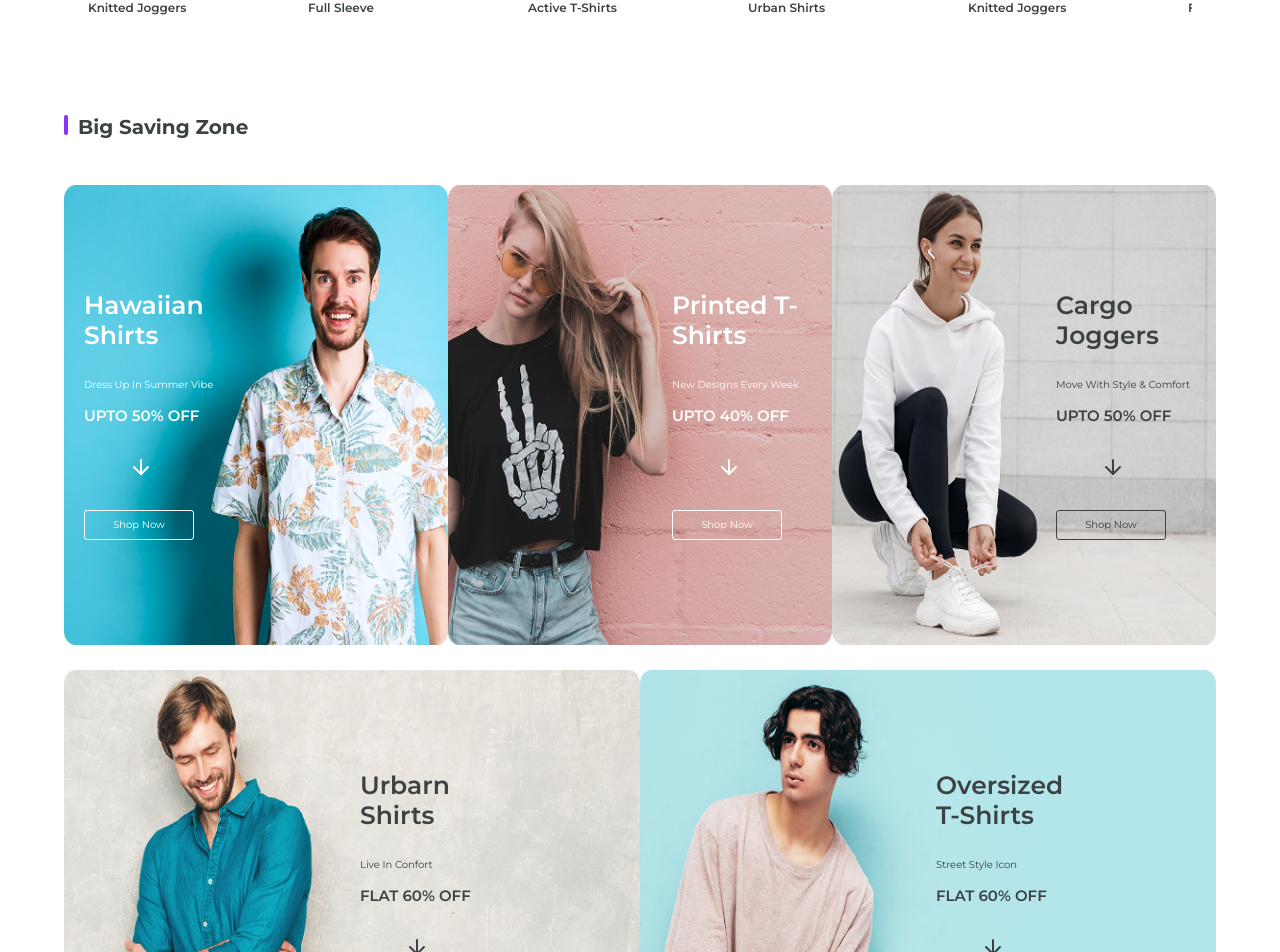
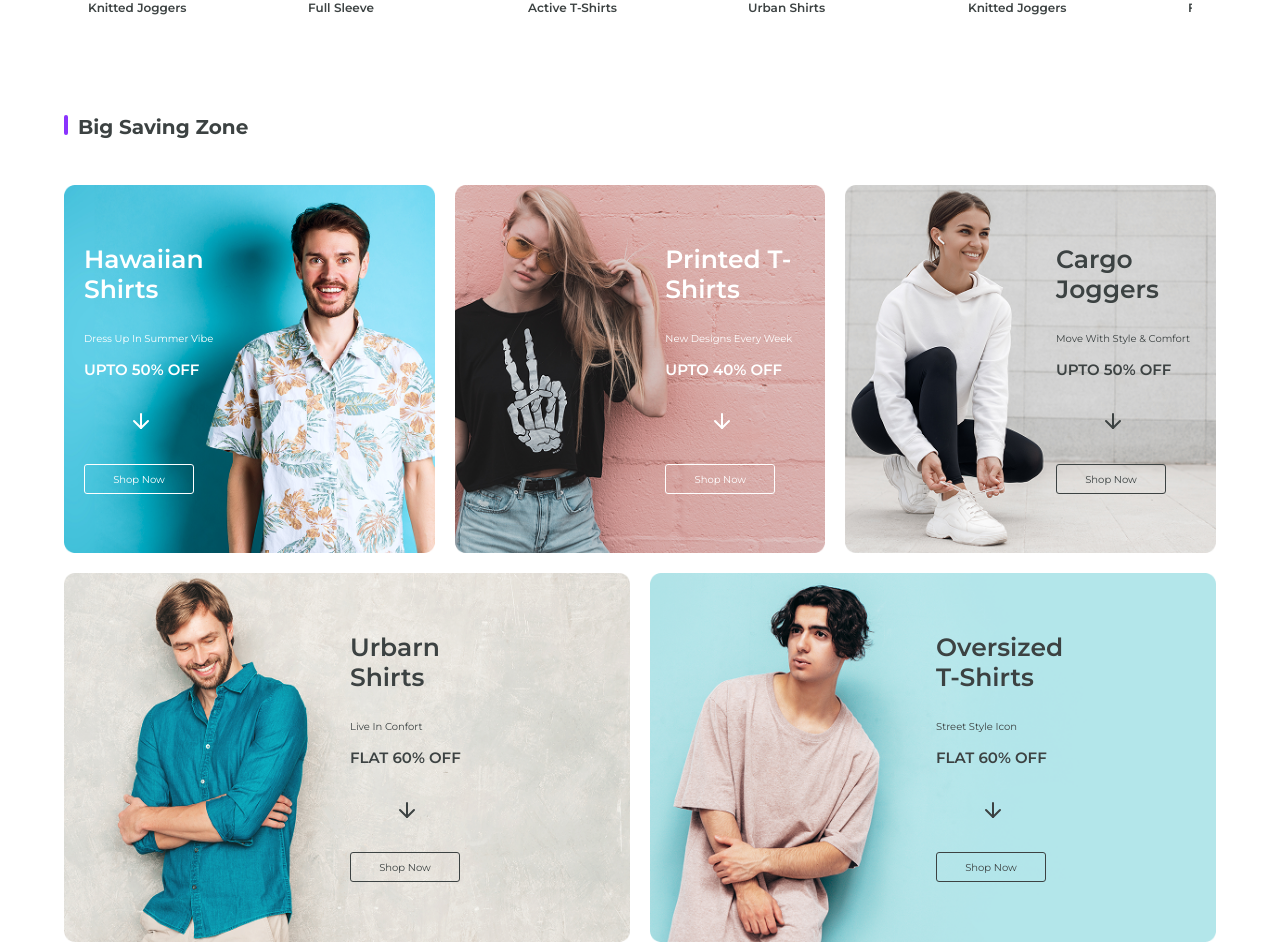
Before and after one commit to Sibonsio/E-commerce-ui, a React (Vite) app: page / in a window 1280 px wide. Shown: the part 1199-2151 px from the top of the page. Built offline with nearby package versions, Linux system fonts and the light colour scheme; a web font is replaced by a local one.

Commit message:
Carousel: left button fix

```diff
--- a/src/componets/BigSavingZone.css
+++ b/src/componets/BigSavingZone.css
@@ -5,17 +5,19 @@
 
 .flexContainerOne {
     display: flex;
-    justify-content: space-between;
     margin-top: 50px;
+    gap: 20px;
+
 }
 
 .flexContainerTwo {
     display: flex;
-    justify-content: space-between;
+    gap: 20px;
+
 }
 
 .flexGrid {
     display: flex;
     flex-direction: column;
-    gap: 25px;
+    gap: 20px;
 }
--- a/src/componets/Carousel.jsx
+++ b/src/componets/Carousel.jsx
@@ -33,7 +33,7 @@ const Carousel = () => {
     }, [currentIndex, interval])
     return (
         <div className='carousel'>
-            <button className='errowbtn left' onClick={prevImage}><ChevronLeft className='lefterrow' /></button>
+
             <section className='carouselContainer'>
                 <img className='carouselImage' src={images[currentIndex]} />
                 <article className='textCarousel'>
@@ -41,8 +41,8 @@ const Carousel = () => {
                     <p className='subHeading'>{carouselData[currentIndex].subHeading}</p>
                     <button className='shopbtn'><Link className='shoplinkbtn' to='#'>Shop Now</Link></button>
                 </article>
-
             </section>
+            <button className='errowbtn left' onClick={prevImage}><ChevronLeft className='lefterrow' /></button>
             <button className='errowbtn right' onClick={nextImage}><ChevronRight className='righterrow' /></button>
             <div className='dots'>{images.map((_, index) => {
                 return <button key={index} className={`circle ${currentIndex === index && 'active'}`} onClick={() => { setCurrentIndex(index) }} ></button>
--- a/src/componets/GridCard.css
+++ b/src/componets/GridCard.css
@@ -1,7 +1,8 @@
 .gridcardContainer {
     position: relative;
-    width: 460px;
-    height: 460px;
+    width: 33.3%;
+    height: inherit;
+
 }
 
 .gridImage {
--- a/src/componets/GridCardTwo.css
+++ b/src/componets/GridCardTwo.css
@@ -1,7 +1,7 @@
 .gridcardContainerTwo {
     position: relative;
-    width: 701px;
-    height: 450px;
+    width: 50%;
+    height: inherit;
 }
 
 .margin {
```
